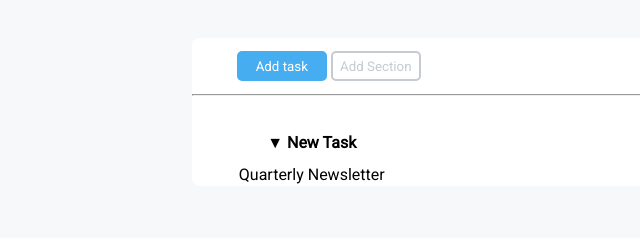
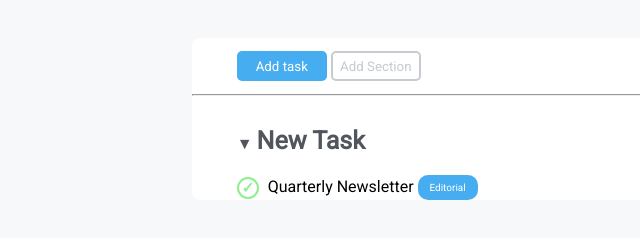
Before and after one commit to manfred-commits/html-css-toboolist, a plain HTML site: page index.html in a window 1280 px wide. Shown: the part 82-320 px from the top of the page, without its empty margins (0-640 px from the left). Drawn offline with Linux system fonts and the light colour scheme.

Commit message:
added fix on new task section &structure with css

```diff
--- a/css/style.css
+++ b/css/style.css
@@ -53,13 +53,47 @@ hr{
 .tasks-container{
     margin: 30px 0;
 }
-table{
+li{
     list-style: none;
 }
-span{
-    line-height: 30px;
+.arrow-formatting{
+    color: #51555D;
 }
 .title-formatting{
-    height: 30px;
+    font-weight: bold;
+    font-size: 25px;
+    color: #51555D;
     display: inline-block;
 }
+.plain-text-formatting{
+    margin-top: 20px;
+}
+.checkbox-formatting{
+    color:lightgreen;
+    border: 2px solid lightgreen;
+}
+.symbol-container{
+    display: inline-block;
+    height: 22px;
+    width: 22px;
+    padding-bottom: 2px;
+    text-align: center;
+    border-radius: 50%;
+    margin-right: 5px;
+    font-size: 15px;
+    vertical-align: middle;
+    font-weight: bold;
+}
+.box-shape{
+    width: 60px;
+    height: 25px;
+    padding: 7px;
+    border-radius: 10px;
+    text-align: center;
+    display: inline-block;
+    font-size: 10px;
+    color: white;
+}
+#editorial{
+    background-color: #47ADF1;
+}
--- a/index.html
+++ b/index.html
@@ -32,20 +32,17 @@
                     <div class="tasks-container">
                         <!-- New tasks section -->
                         <section>
-                         <table>
-                             <thead>
-                                 <tr>
-                                     <th>
-                                         <span>&#x25BC;</span>
-                                         <div class="title-formatting">New Task</div>
-                                    </th>
-                                 </tr>
-                                 <tr>
-                                     <td>Quarterly Newsletter</td>
-                                 </tr>
+                        <ul>
+                            <span class="arrow-formatting">&#x25BC;</span>
+                            <div class="title-formatting">New Task</div>
+                                <li>
+                                    <div class="plain-text-formatting">
+                                        <span class="checkbox-formatting  symbol-container" >&#x2713;</span> Quarterly Newsletter
+                                        <span class="box-shape vertical-allignment" id="editorial">Editorial</span>
 
-                             </thead>
-                         </table>
+                                    </div>
+                                </li>
+                        </ul>
                         </section>
                         <!-- /New tasks section -->
 
```
